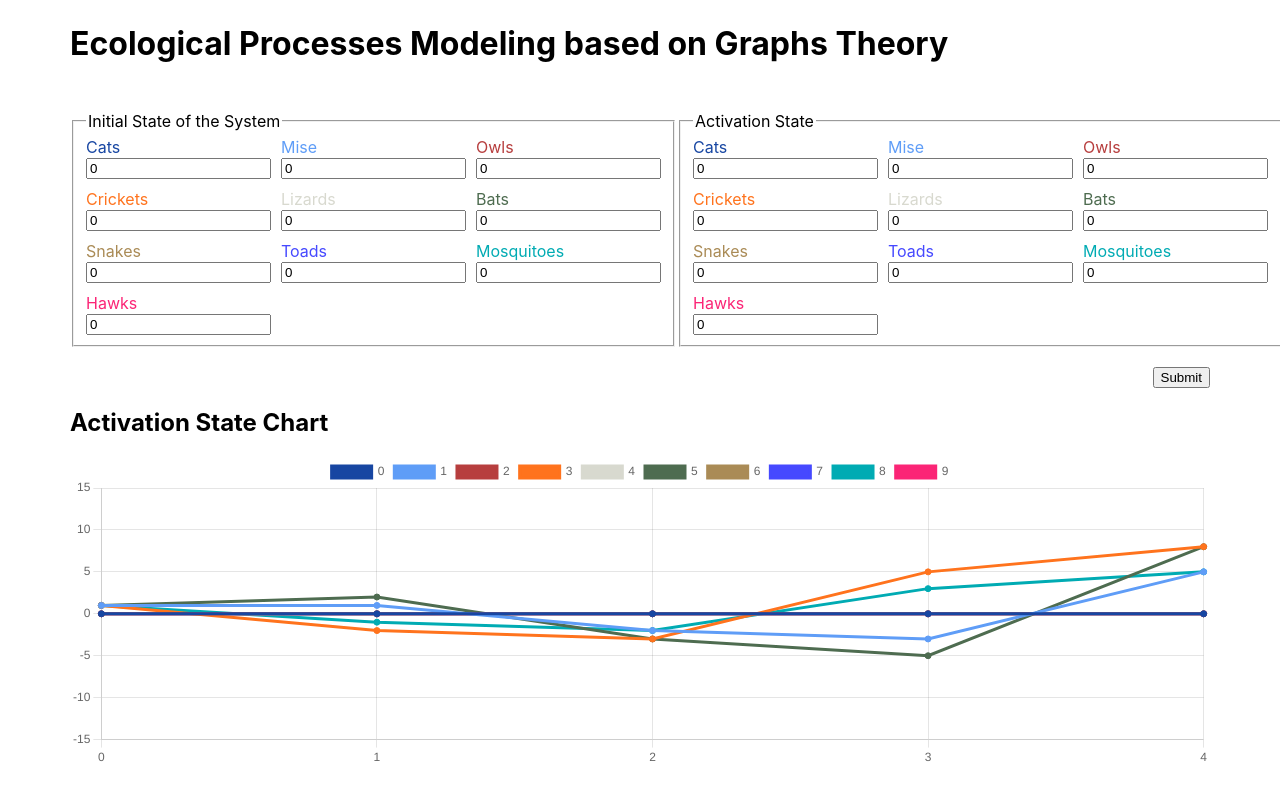
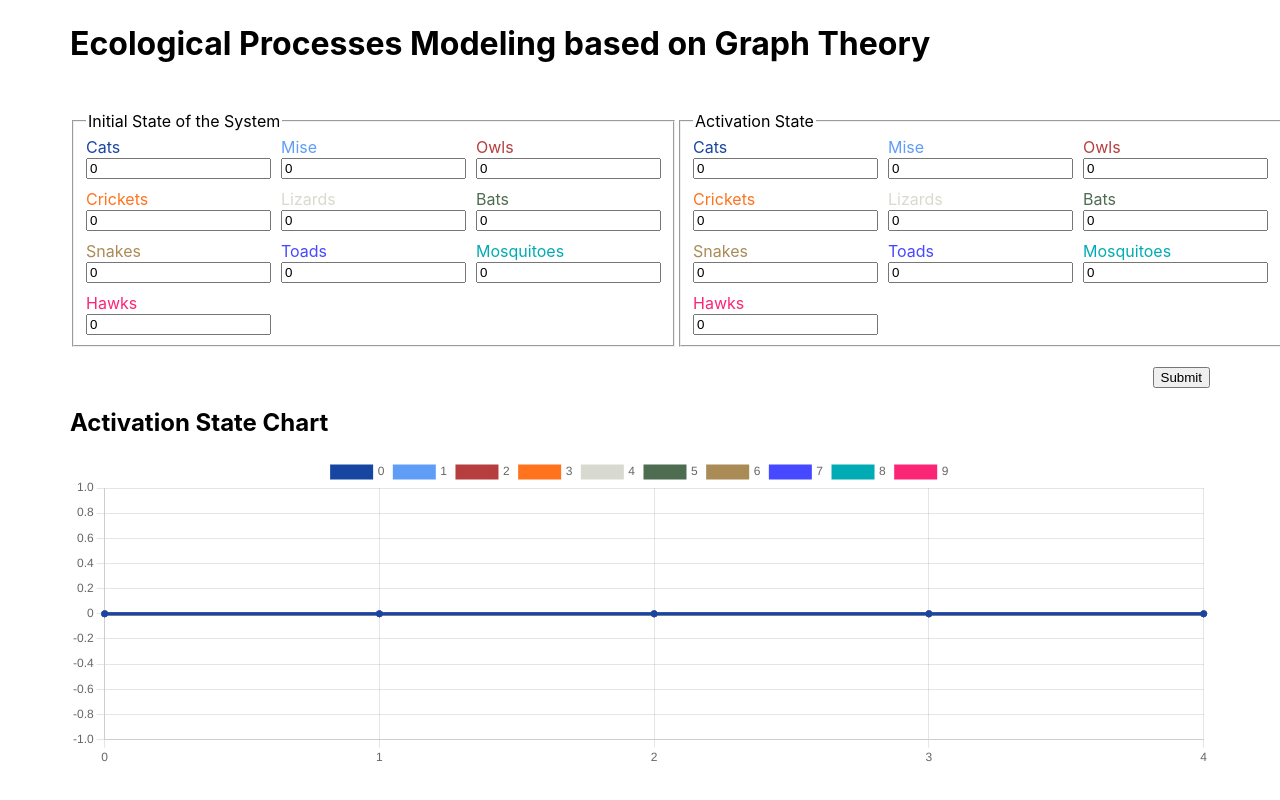
Before and after one commit to Acousticdesk/modeling-lab-3, a website built with webpack: page public/index.html in a window 1280 px wide. Both pictures are taken after a click on the button "Submit". Built offline with nearby package versions, Linux system fonts and the light colour scheme.

Commit message:
Add possibility to build charts from user input

```diff
--- a/public/index.html
+++ b/public/index.html
@@ -10,7 +10,7 @@
 </head>
 <body>
     <div class="container">
-        <h1>Ecological Processes Modeling based on Graphs Theory</h1>
+        <h1>Ecological Processes Modeling based on Graph Theory</h1>
 
         <div class="forms">
             <form id="initial_state_form">
--- a/src/app.ts
+++ b/src/app.ts
@@ -1,14 +1,18 @@
 import adjacencyMatrix from "./adjacencyMatrix";
 import { multiplyMatrices } from "./matrix";
 import { createActivationChart, createChart } from "./chart";
+import { serializeForm } from "./form";
+import { modelingDataPresenter } from "./modelingDataPresenter";
 
-const initialState = [[2], [2], [2], [2], [2], [2], [2], [2], [2], [2]];
+const interval = 1; // T
+const iterations = 5; // t
+
 // 1. more cats, less snakes = more crickets and periodic plot
 // 2. all the predators activation
 // 3. all the prey activation
-const activationState = [[0], [1], [0], [1], [0], [1], [0], [0], [1], [0]];
-const interval = 1; // T
-const iterations = 5; // t
+function startModeling(initialState: number[][], activationState: number[][]) {
+  // const initialState = [[2], [2], [2], [2], [2], [2], [2], [2], [2], [2]];
+  // const activationState = [[0], [1], [0], [1], [0], [1], [0], [0], [1], [0]];
   const imitations = [activationState]; //pk
   const states = [initialState]; // V
 
@@ -51,6 +55,12 @@ for (let i = 0; i < activationState.length; i += 1) {
     }
   }
 
+  return {
+    chartData,
+    activationChartData,
+  };
+}
+
 (
   document.querySelector('button[type="submit"]') as HTMLButtonElement
 ).addEventListener("click", () => {
@@ -62,6 +72,12 @@ for (let i = 0; i < activationState.length; i += 1) {
   (
     document.getElementById("system_state_chart_container") as HTMLCanvasElement
   ).hidden = false;
+
+  const { chartData, activationChartData } = startModeling(
+    modelingDataPresenter(serializeForm("#initial_state_form")),
+    modelingDataPresenter(serializeForm("#activation_state_form"))
+  );
+
   createActivationChart(activationChartData, iterations);
   createChart(chartData, iterations);
 });
--- a/src/chart.ts
+++ b/src/chart.ts
@@ -80,26 +80,6 @@ const colorPalette = [
   "#FB2576",
 ];
 
-export function createChart(chartData: number[][], iterations: number) {
-  const config = {
-    type: "line",
-    data: {
-      labels: new Array(iterations).fill(0).map((_, index) => index),
-      datasets: chartData.map((d, index) => {
-        return {
-          label: `${index} ${entities[index]}`,
-          backgroundColor: colorPalette[index],
-          borderColor: colorPalette[index],
-          data: d,
-        };
-      }),
-    },
-    options: {},
-  };
-
-  new Chart(document.getElementById("chart") as HTMLCanvasElement, config);
-}
-
 document.addEventListener("DOMContentLoaded", () => {
   const referenceElement = document.getElementById("charts");
   const activationStateChartElement = document
@@ -124,6 +104,37 @@ document.addEventListener("DOMContentLoaded", () => {
   );
 });
 
+let chart: Chart;
+
+export function createChart(chartData: number[][], iterations: number) {
+  const config = {
+    type: "line",
+    data: {
+      labels: new Array(iterations).fill(0).map((_, index) => index),
+      datasets: chartData.map((d, index) => {
+        return {
+          label: `${index} ${entities[index]}`,
+          backgroundColor: colorPalette[index],
+          borderColor: colorPalette[index],
+          data: d,
+        };
+      }),
+    },
+    options: {},
+  };
+
+  if (chart) {
+    chart.destroy();
+  }
+
+  chart = new Chart(
+    document.getElementById("chart") as HTMLCanvasElement,
+    config
+  );
+}
+
+let activationChart: Chart;
+
 export function createActivationChart(
   chartData: number[][],
   iterations: number
@@ -147,7 +158,11 @@ export function createActivationChart(
     options: {},
   };
 
-  new Chart(
+  if (activationChart) {
+    activationChart.destroy();
+  }
+
+  activationChart = new Chart(
     document.getElementById("activation_chart") as HTMLCanvasElement,
     config
   );
--- /dev/null
+++ b/src/form.ts
@@ -0,0 +1,9 @@
+export function serializeForm(formSelector: string): number[] | null {
+  const form = document.querySelector(formSelector) as HTMLFormElement;
+
+  if (!form) {
+    return null;
+  }
+
+  return Array.from(new FormData(form).values()).map((d) => Number(d));
+}
--- /dev/null
+++ b/src/modelingDataPresenter.ts
@@ -0,0 +1,7 @@
+export function modelingDataPresenter(serializedFormData: number[] | null) {
+  if (!serializedFormData) {
+    return [];
+  }
+
+  return serializedFormData.map((d) => [d]);
+}
```
Lines whose indentation alone changed are shown as unchanged.
